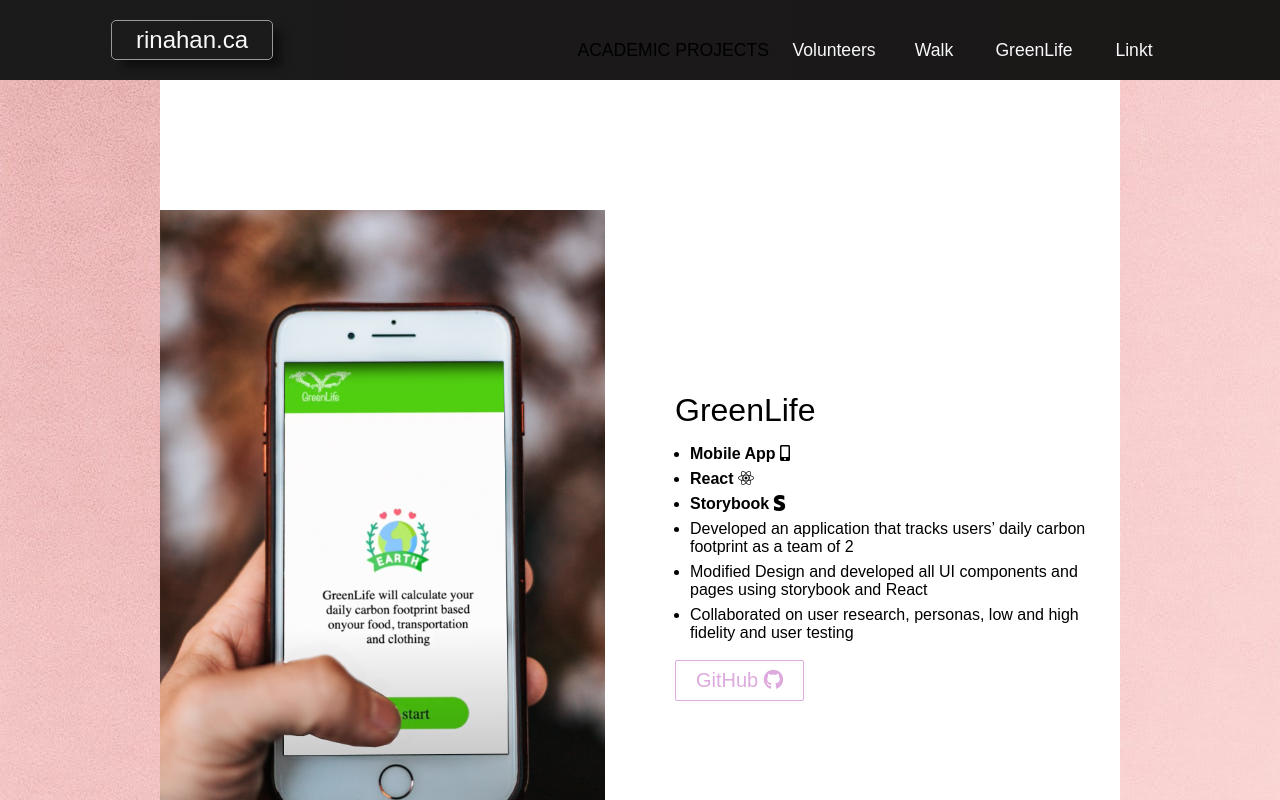
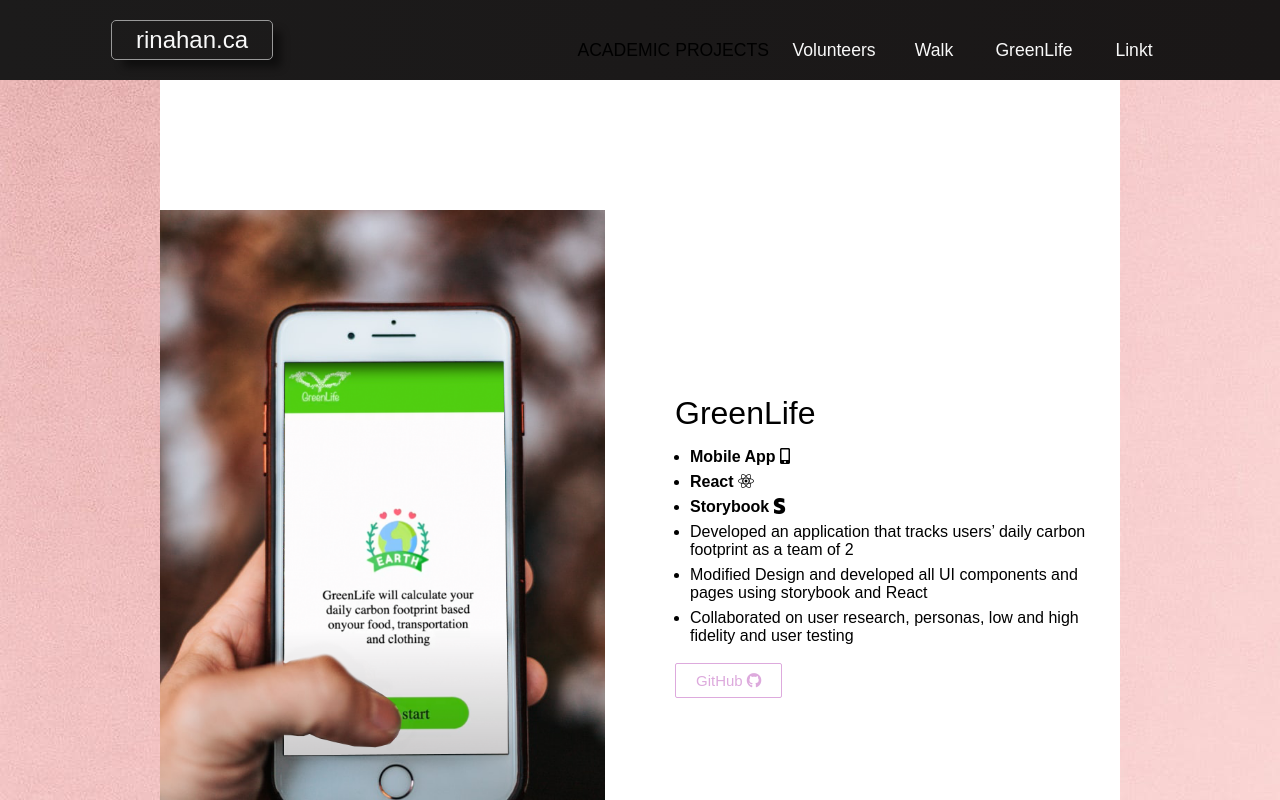
Before and after one commit to RinaHan/Portfolio-2024-Version, a React (Create React App) app: page /greenLife in a window 1280 px wide. Shown: the top 800 px of the page. Built offline with nearby package versions, Linux system fonts and the light colour scheme.

Commit message:
fixed button compoment

```diff
--- a/src/components/Button/Button.css
+++ b/src/components/Button/Button.css
@@ -8,6 +8,8 @@
   outline: none;
   border: none;
   cursor: pointer;
+  /* width:150px; */
+  /* width:100%; */
 }
 
 .btn--primary {
@@ -26,11 +28,14 @@
 
 .btn--small {
   padding: 5px 15px;
-    font-size: 15px;
+  font-size: 12px;
+  /* width:130px; */
 }
 .btn--medium {
   padding: 8px 20px;
-    font-size: 20px;
+  font-size: 15px;
+  /* width:10px; */
+
 }
 
 .btn--large {
```
Lines whose indentation alone changed are shown as unchanged.
